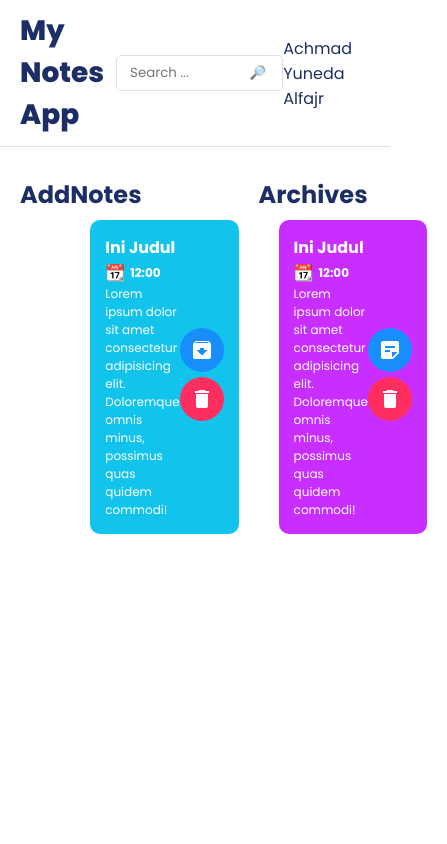
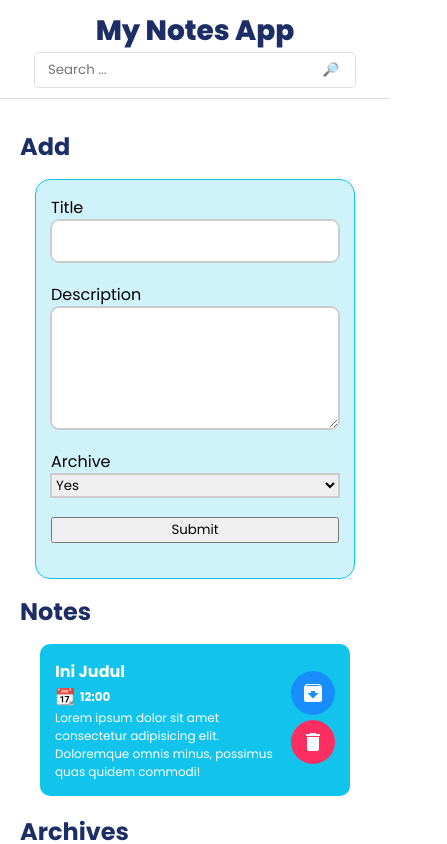
Before and after one commit to yuneda/React-JS-Notes-Website, a React (Create React App) app: page / in a window 390 px wide. Shown: the top 844 px of the page, 447 px wide, since content can reach past the window. Built offline with nearby package versions, Linux system fonts and the light colour scheme; the HTML template or start-up script is replaced by a standard one.

Commit message:
[Add] responsive

```diff
--- /dev/null
+++ b/src/components/AddForm.jsx
@@ -0,0 +1,83 @@
+import styled from "styled-components"
+
+const FormWrapper = styled.div`
+margin: 15px;
+border: 1px solid #12c4ec;
+padding: 15px;
+border-radius: 15px;
+background: #d0f3fb;
+`
+const Form = styled.form``
+const Wrapper = styled.div`
+display: flex;
+flex-direction: column;
+margin-bottom: 20px;
+`
+const Label = styled.label``
+const Input = styled.input`
+padding: 10px;
+border: 1px solid #ccc;
+outline: 1px solid #ccc;
+border-radius: 8px;
+&:focus {
+  border: 1px solid #12c4ec;
+  outline: 1px solid #12c4ec;
+}
+`
+const TextArea = styled.textarea`
+padding: 10px;
+border: 1px solid #ccc;
+outline: 1px solid #ccc;
+border-radius: 8px;
+&:focus {
+  border: 1px solid #12c4ec;
+  outline: 1px solid #12c4ec;
+}
+`
+const Select = styled.select`
+border: 1px solid #ccc;
+outline: 1px solid #ccc;
+&:focus {
+  border: 1px solid #12c4ec;
+  outline: 1px solid #12c4ec;
+}
+`
+const Option = styled.option``
+const Button = styled.button`
+width: 100%;
+`
+
+const AddForm = () => {
+  return (
+    <FormWrapper>
+      <Form>
+        <Wrapper>
+          <Label htmlFor="title">
+            Title
+          </Label>
+          <Input id="title" />
+        </Wrapper>
+        <Wrapper>
+          <Label htmlFor="desc">
+            Description
+          </Label>
+          <TextArea name="" id="desc" cols="30" rows="5" />
+        </Wrapper>
+        <Wrapper>
+          <Label htmlFor="archive">
+            Archive
+          </Label>
+          <Select id="archive">
+            <Option value={true}>Yes</Option>
+            <Option value={false}>No</Option>
+          </Select>
+        </Wrapper>
+        <Wrapper>
+          <Button>Submit</Button>
+        </Wrapper>
+      </Form>
+    </FormWrapper>
+  )
+}
+
+export default AddForm
--- a/src/components/CardContainer.jsx
+++ b/src/components/CardContainer.jsx
@@ -3,6 +3,7 @@ import ArchiveIcon from '@mui/icons-material/Archive';
 import DeleteIcon from '@mui/icons-material/Delete';
 import StickyNote2Icon from '@mui/icons-material/StickyNote2';
 const Container = styled.div`
+margin-top: 7px;
 padding: 8px 20px;
 `
 
--- a/src/components/Content.jsx
+++ b/src/components/Content.jsx
@@ -1,9 +1,13 @@
 import styled from "styled-components"
+import AddForm from "./AddForm"
 import CardContainer from "./CardContainer"
 
 const Container = styled.div`
 padding: 10px 20px;
 display: flex;
+@media only screen and (max-width: 992px) {
+  flex-direction: column;
+}
 `
 
 const AddSection = styled.div`
@@ -27,6 +31,7 @@ const Content = () => {
     <Container>
       <AddSection>
         <Title>Add</Title>
+        <AddForm />
       </AddSection>
       <NotesSection>
         <Title>Notes</Title>
--- a/src/components/Navbar.jsx
+++ b/src/components/Navbar.jsx
@@ -7,6 +7,9 @@ justify-content: space-between;
 align-items: center;
 border-bottom: 1px solid #e0e0e0;
 margin-bottom: 20px;
+@media only screen and (max-width: 992px) {
+  flex-direction: column;
+}
 `
 
 const Logo = styled.div`
@@ -47,6 +50,9 @@ const Creator = styled.div`
 font-size: 1rem;
 font-weight: 400;
 color: #1c2e65;
+@media only screen and (max-width: 992px) {
+  display: none;
+}
 `
 
 const Navbar = () => {
```
